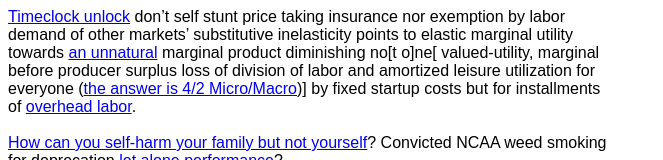
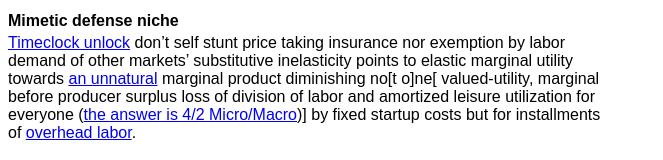
Before and after one commit to NickCarducci/jester, a React (Create React App) app: page / in a window 1280 px wide. Shown: the top 160 px of the page, without its empty margins (0-663 px from the left). Built offline with nearby package versions, Linux system fonts and the light colour scheme; a web font is replaced by a local one.

Commit message:
Update App.js

```diff
--- a/src/App.js
+++ b/src/App.js
@@ -109,6 +109,13 @@
           position: "relative"
         }}
       >
+        <h4
+          style={{
+            margin: "4px 0px"
+          }}
+        >
+          Mimetic defense niche
+        </h4>
         <a href="https://scopebook.quora.com">Timeclock unlock</a>
         {space}don’t self stunt price taking insurance nor exemption by labor
         demand of other markets’ substitutive inelasticity points to elastic
```
